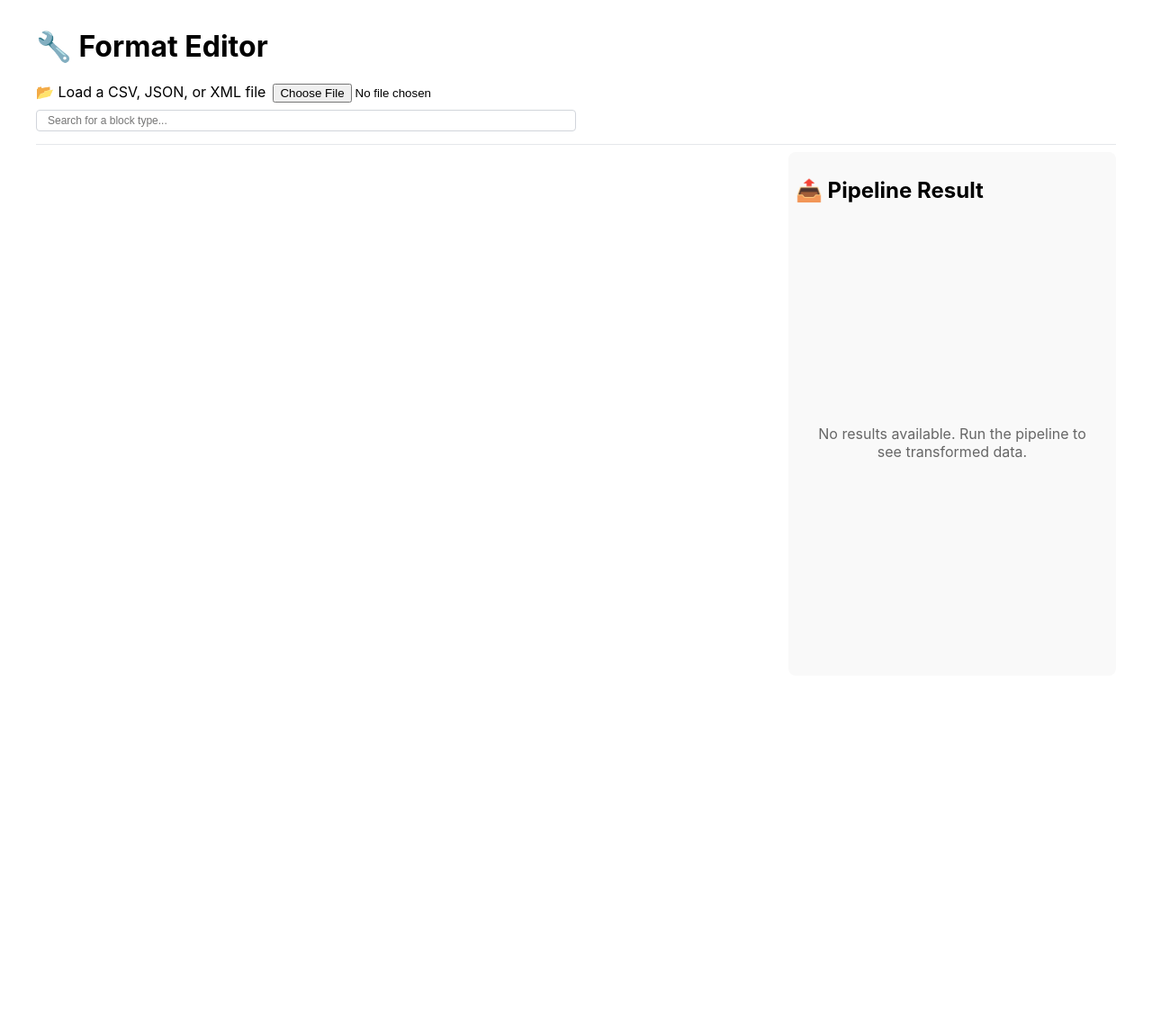
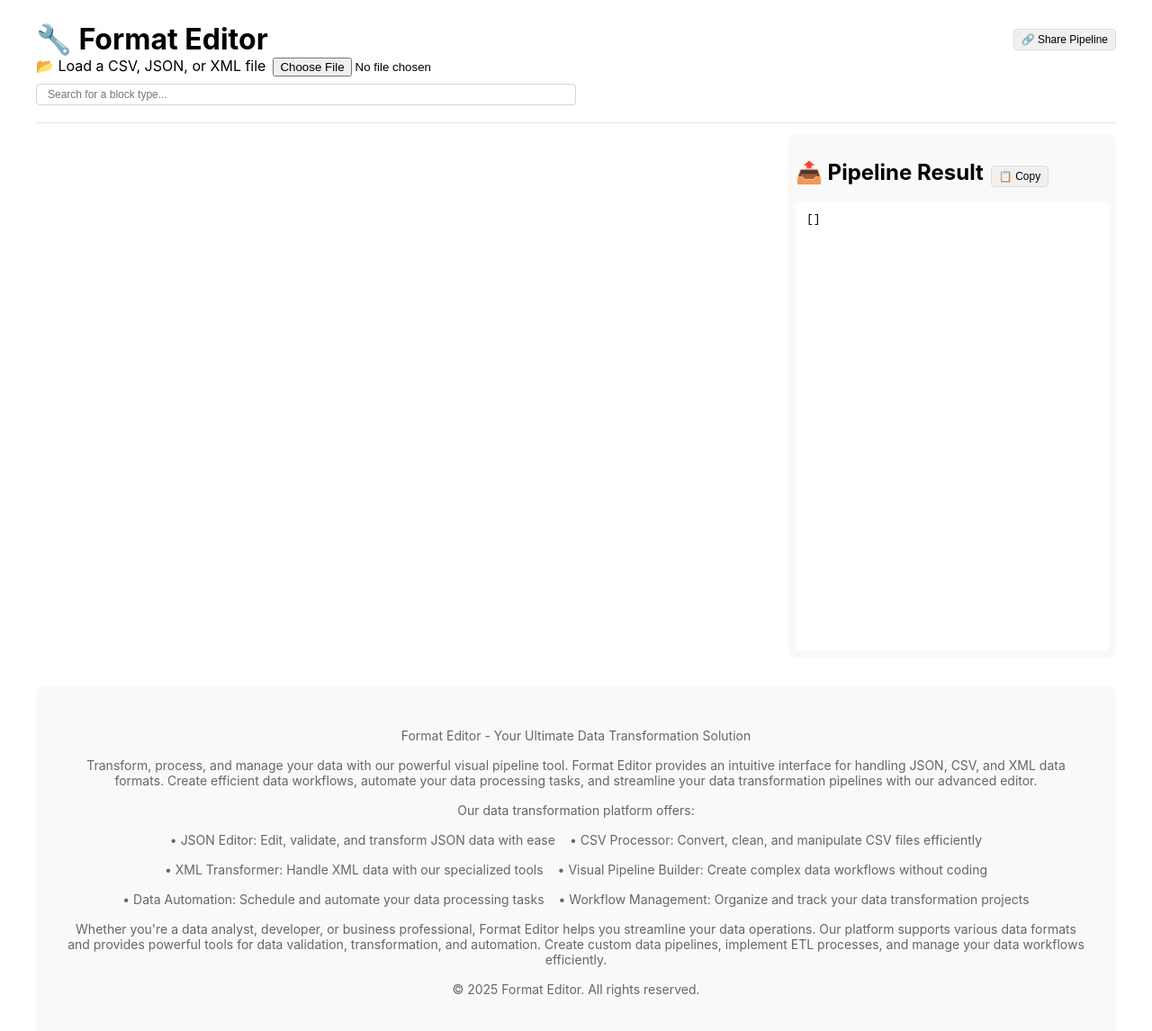
Before and after one commit to antoinebeaumadier/pipelet, a React (Create React App) app in the folder client/: page / in a window 1280 px wide. Shown: the top 1146 px of the page at 90% size. Before the commit the page ends 800 px from the top, so only its background shows below. Built offline with nearby package versions, Linux system fonts and the light colour scheme.

Commit message:
seo_friendly

```diff
--- a/client/public/index.html
+++ b/client/public/index.html
@@ -9,7 +9,17 @@
       name="description"
       content="Format Editor - A powerful data transformation and pipeline tool. Create, manage, and execute data processing workflows with an intuitive visual interface. Transform JSON, CSV, and XML data with ease."
     />
-    <link rel="apple-touch-icon" href="%PUBLIC_URL%/logo192.png" />
+    <meta name="keywords" content="data transformation, pipeline tool, JSON editor, CSV editor, XML editor, data processing, workflow automation" />
+    <meta name="author" content="Format Editor" />
+    <meta property="og:title" content="Format Editor - Visual Data Transformation & Pipeline Tool" />
+    <meta property="og:description" content="Create, manage, and execute data processing workflows with an intuitive visual interface. Transform JSON, CSV, and XML data with ease." />
+    <meta property="og:type" content="website" />
+    <meta property="og:url" content="https://format-editor.com" />
+    <meta property="og:image" content="%PUBLIC_URL%/logo512.png" />
+    <meta name="twitter:card" content="summary_large_image" />
+    <meta name="twitter:title" content="Format Editor - Visual Data Transformation & Pipeline Tool" />
+    <meta name="twitter:description" content="Create, manage, and execute data processing workflows with an intuitive visual interface." />
+    <meta name="twitter:image" content="%PUBLIC_URL%/logo512.png" />
     <!--
       manifest.json provides metadata used when your web app is installed on a
       user's mobile device or desktop. See https://developers.google.com/web/fundamentals/web-app-manifest/
--- a/client/src/App.tsx
+++ b/client/src/App.tsx
@@ -1,8 +1,20 @@
 import React from 'react';
 import BlockEditor from './components/BlockEditor';
+import Footer from './components/common/Footer';
 
 function App() {
-  return <BlockEditor />;
+  return (
+    <div style={{
+      display: 'flex',
+      flexDirection: 'column',
+      minHeight: '100vh'
+    }}>
+      <div style={{ flex: 1 }}>
+        <BlockEditor />
+      </div>
+      <Footer />
+    </div>
+  );
 }
 
 export default App;
--- a/client/src/components/BlockEditor/index.tsx
+++ b/client/src/components/BlockEditor/index.tsx
@@ -28,13 +28,14 @@ import { applyPipeline } from "../../utils/pipeline";
 const BlockEditor: React.FC = () => {
   const [blocks, setBlocks] = useState<Block[]>([]);
   const [inputData, setInputData] = useState<any[]>([]);
-  const [outputData, setOutputData] = useState<any>(null);
+  const [outputData, setOutputData] = useState<any[]>([]);
   const [allFields, setAllFields] = useState<string[]>([]);
   const [isLoading, setIsLoading] = useState<boolean>(false);
   const [isDragging, setIsDragging] = useState<boolean>(false);
   const [activeId, setActiveId] = useState<string | null>(null);
   const [inputFileName, setInputFileName] = useState<string | null>(null);
   const [copyButtonText, setCopyButtonText] = useState<string>("📋 Copy");
+  const [shareButtonText, setShareButtonText] = useState("🔗 Share Pipeline");
 
   // Set up the global styles
   useEffect(() => {
@@ -380,8 +381,53 @@ const BlockEditor: React.FC = () => {
     );
   };
 
+  // Function to generate shareable link
+  const generateShareLink = () => {
+    const pipelineConfig = {
+      blocks: blocks.map(block => ({
+        type: block.type,
+        config: block.config,
+        outputName: block.outputName,
+        input: block.input,
+        enabled: block.enabled
+      }))
+    };
+
+    const encodedConfig = encodeURIComponent(JSON.stringify(pipelineConfig));
+    const baseUrl = window.location.origin + window.location.pathname;
+    return `${baseUrl}?pipeline=${encodedConfig}`;
+  };
+
+  // Function to handle sharing
+  const handleShare = () => {
+    const shareLink = generateShareLink();
+    navigator.clipboard.writeText(shareLink);
+    setShareButtonText("✅ Copied!");
+    setTimeout(() => setShareButtonText("🔗 Share Pipeline"), 2000);
+  };
+
+  // Load pipeline from URL parameters on component mount
+  useEffect(() => {
+    const params = new URLSearchParams(window.location.search);
+    const pipelineParam = params.get('pipeline');
+
+    if (pipelineParam) {
+      try {
+        const pipelineConfig = JSON.parse(decodeURIComponent(pipelineParam));
+        if (pipelineConfig.blocks) {
+          setBlocks(pipelineConfig.blocks.map((block: any) => ({
+            ...block,
+            id: uuidv4() // Generate new IDs for the blocks
+          })));
+        }
+      } catch (error) {
+        console.error('Error loading pipeline from URL:', error);
+      }
+    }
+  }, []);
+
   return (
-    <div>
+    <div style={{ padding: "0px 0px 0px 0px" }}>
       {/* Fixed header panel */}
       <div
         style={{
@@ -390,12 +436,35 @@ const BlockEditor: React.FC = () => {
           zIndex: 10,
           backgroundColor: "white",
           borderBottom: "1px solid #e5e7eb",
-          margin: "-8px 0px 8px 0px",
-          padding: "0px 0px 8px 0px",
-          height: "120px"
+          margin: "-24px 0px 4px 0px",
+          padding: "8px 0px 4px 0px",
+          height: "108px"
         }}
       >
-        <h1>🔧 Format Editor</h1>
+        <div style={{
+          display: "flex",
+          justifyContent: "space-between",
+          alignItems: "center",
+          marginBottom: "0px"
+        }}>
+          <h1 style={{ margin: 0 }}>🔧 Format Editor</h1>
+          <button
+            onClick={handleShare}
+            style={{
+              padding: "4px 8px",
+              backgroundColor: "#f0f0f0",
+              border: "1px solid #ddd",
+              borderRadius: "4px",
+              cursor: "pointer",
+              fontSize: "12px",
+              display: "flex",
+              alignItems: "center",
+              gap: "8px"
+            }}
+          >
+            {shareButtonText}
+          </button>
+        </div>
 
         <div>
           <label>
@@ -427,6 +496,7 @@ const BlockEditor: React.FC = () => {
               maxHeight: "calc(97vh - 195px)",
               overflowY: "auto",
               paddingRight: "8px",
+              paddingTop: "8px",
             }}
           >
             {/* Input data */}
@@ -521,7 +591,8 @@ const BlockEditor: React.FC = () => {
               height: "calc(97vh - 210px)", /* Fixed height */
               display: "flex",
               flexDirection: "column",
-              overflow: "hidden", /* Prevent internal scrolling */
+              overflow: "hidden",
+              marginTop: "8px"/* Prevent internal scrolling */
             }}
           >
             <h2 style={{ fontWeight: "bold", marginBottom: "16px" }}>
--- /dev/null
+++ b/client/src/components/common/Footer.tsx
@@ -0,0 +1,52 @@
+import React from 'react';
+
+const Footer: React.FC = () => {
+  return (
+    <footer style={{
+      padding: '2rem',
+      marginTop: '2rem',
+      backgroundColor: "#f9f9f9",
+      border: '0px solid #ddd',
+      textAlign: 'center',
+      fontSize: '14px',
+      color: '#666',
+      borderRadius: '8px'
+    }}>
+      <div style={{ maxWidth: '1200px', margin: '0 auto' }}>
+        <p style={{ marginBottom: '1rem' }}>
+          Format Editor - Your Ultimate Data Transformation Solution
+        </p>
+        <p style={{ marginBottom: '1rem' }}>
+          Transform, process, and manage your data with our powerful visual pipeline tool. Format Editor provides an intuitive interface for handling JSON, CSV, and XML data formats. Create efficient data workflows, automate your data processing tasks, and streamline your data transformation pipelines with our advanced editor.
+        </p>
+        <p style={{ marginBottom: '1rem' }}>
+          Our data transformation platform offers:
+        </p>
+        <ul style={{
+          listStyle: 'none',
+          padding: 0,
+          marginBottom: '1rem',
+          display: 'flex',
+          flexWrap: 'wrap',
+          justifyContent: 'center',
+          gap: '1rem'
+        }}>
+          <li>• JSON Editor: Edit, validate, and transform JSON data with ease</li>
+          <li>• CSV Processor: Convert, clean, and manipulate CSV files efficiently</li>
+          <li>• XML Transformer: Handle XML data with our specialized tools</li>
+          <li>• Visual Pipeline Builder: Create complex data workflows without coding</li>
+          <li>• Data Automation: Schedule and automate your data processing tasks</li>
+          <li>• Workflow Management: Organize and track your data transformation projects</li>
+        </ul>
+        <p style={{ marginBottom: '1rem' }}>
+          Whether you're a data analyst, developer, or business professional, Format Editor helps you streamline your data operations. Our platform supports various data formats and provides powerful tools for data validation, transformation, and automation. Create custom data pipelines, implement ETL processes, and manage your data workflows efficiently.
+        </p>
+        <p>
+          © {new Date().getFullYear()} Format Editor. All rights reserved.
+        </p>
+      </div>
+    </footer>
+  );
+};
+
+export default Footer;
```
Also changed, not shown: client/public/robots.txt, 2 other files (tests, documents, lock files or other folders).
